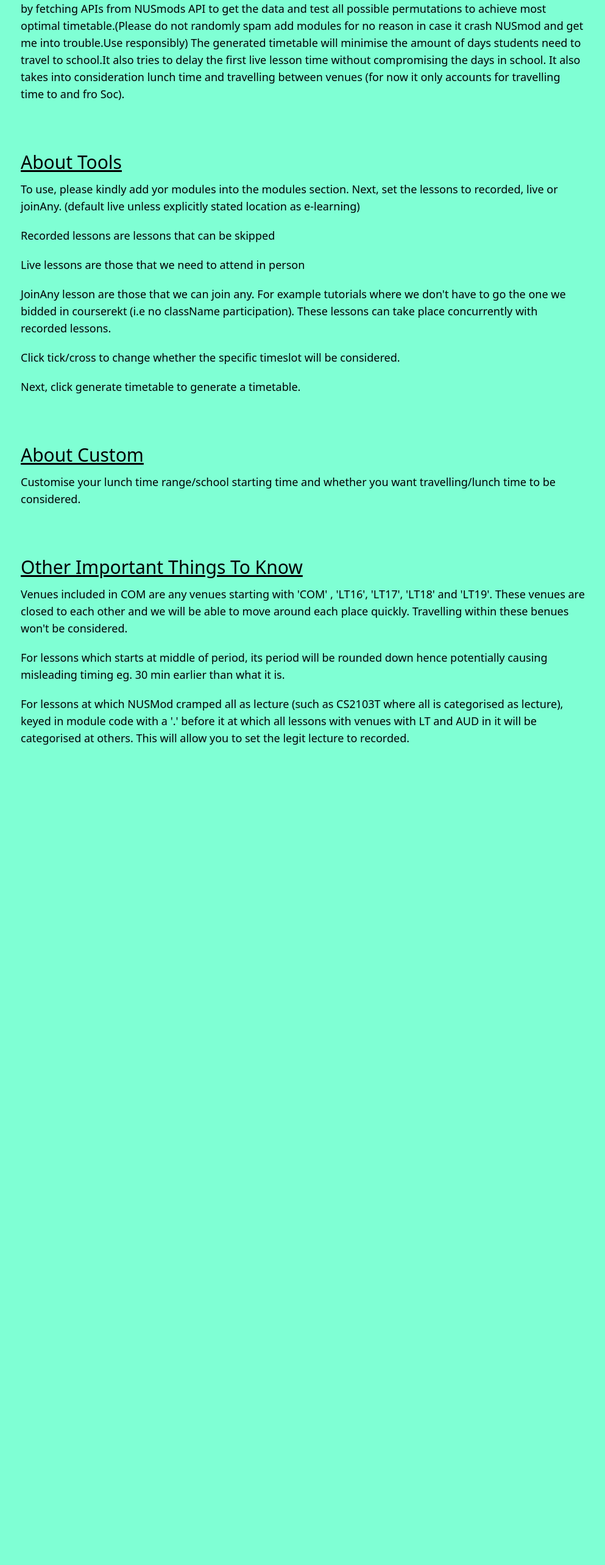
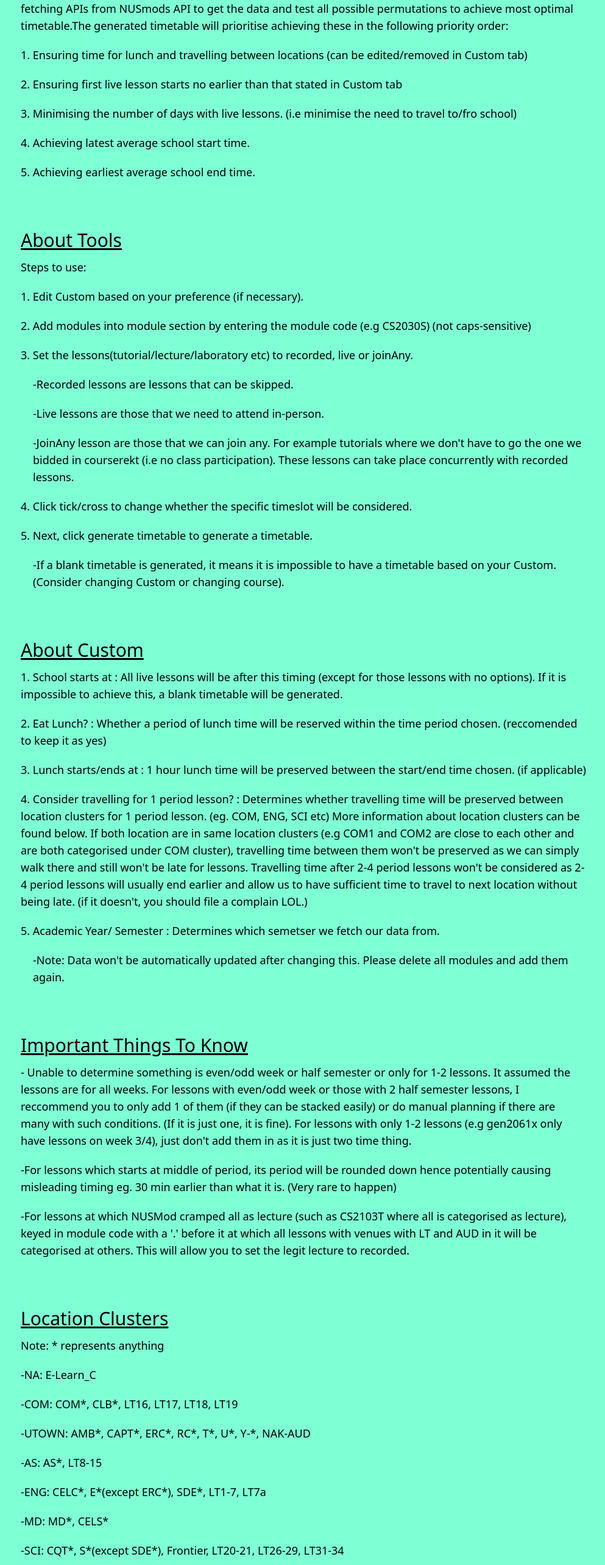
Before and after one commit to FooChao/TraveLessMugMore, a React (Vite) app: page / in a window 1280 px wide. Shown: the part 200-2766 px from the top of the page at 61% size, without its empty margins (142-1135 px from the left). Before the commit the page ends 1528 px from the top, so only its background shows below. Built offline with nearby package versions, Linux system fonts and the light colour scheme.

Commit message:
Fourtieth Commit : Updated Home/About and ReadMe (Likely last commit)

```diff
--- a/src/components/Home.jsx
+++ b/src/components/Home.jsx
@@ -8,49 +8,126 @@ const Home = () => {
             <h1 className="text-3xl underline pb-3">
                 About this Website
             </h1>
+            <p className="text-lg pb-5">
+                This website is made to generate reccomended timetable for NUS students who do not stay in campus by fetching APIs from NUSmods API to get the data and test all possible permutations to achieve most optimal timetable.The generated timetable will prioritise achieving these in the following priority order:
+            </p>
+            <p className="text-lg pb-5">
+                1. Ensuring time for lunch and travelling between locations (can be edited/removed in Custom tab)
+            </p>
+            <p className="text-lg pb-5">
+                2. Ensuring first live lesson starts no earlier than that stated in Custom tab
+            </p>
+            <p className="text-lg pb-5">
+                3. Minimising the number of days with live lessons. (i.e minimise the need to travel to/fro school)
+            </p>
+            <p className="text-lg pb-5">
+                4. Achieving latest average school start time.
+            </p>
             <p className="text-lg pb-20">
-                This website is made to generate reccomended timetable for NUS SOC students who do not stay in campus by fetching APIs from NUSmods API to get the data and test all possible permutations to achieve most optimal timetable.(Please do not randomly spam add modules for no reason in case it crash NUSmod and get me into trouble.Use responsibly) The generated timetable will minimise the amount of days students need to travel to school.It also tries to delay the first live lesson time without compromising the days in school. It also takes into consideration lunch time and travelling between venues (for now it only accounts for travelling time to and fro Soc).
+                5. Achieving earliest average school end time.
             </p>
+
 
             <h1 className="text-3xl underline pb-3">
                 About Tools
             </h1>
             <p className="text-lg pb-5">
-                To use, please kindly add yor modules into the modules section. Next, set the lessons to recorded, live or joinAny. (default live unless explicitly stated location as e-learning)
+                Steps to use:
             </p>
             <p className="text-lg pb-5">
-                Recorded lessons are lessons that can be skipped
+                1. Edit Custom based on your preference (if necessary).
             </p>
             <p className="text-lg pb-5">
-                Live lessons are those that we need to attend in person
+                2. Add modules into module section by entering the module code (e.g CS2030S) (not caps-sensitive)
             </p>
             <p className="text-lg pb-5">
-                JoinAny lesson are those that we can join any. For example tutorials where we don't have to go the one we bidded in courserekt (i.e no className participation). These lessons can take place concurrently with recorded lessons.
+                3. Set the lessons(tutorial/lecture/laboratory etc) to recorded, live or joinAny.
+            </p>
+            <p className="text-lg pb-5 pl-5">
+                -Recorded lessons are lessons that can be skipped.
+            </p>
+            <p className="text-lg pb-5 pl-5">
+                -Live lessons are those that we need to attend in-person.
+            </p>
+            <p className="text-lg pb-5 pl-5">
+                -JoinAny lesson are those that we can join any. For example tutorials where we don't have to go the one we bidded in courserekt (i.e no class participation). These lessons can take place concurrently with recorded lessons.
             </p>
             <p className="text-lg pb-5">
-                Click tick/cross to change whether the specific timeslot will be considered.
+                4. Click tick/cross to change whether the specific timeslot will be considered.
             </p>
-            <p className="text-lg pb-20">
-                Next, click generate timetable to generate a timetable.
+            <p className="text-lg pb-5">
+                5. Next, click generate timetable to generate a timetable.
+            </p>
+            <p className="text-lg pb-20 pl-5">
+                -If a blank timetable is generated, it means it is impossible to have a timetable based on your Custom. (Consider changing Custom or changing course).
             </p>
 
             <h1 className="text-3xl underline pb-3">
                 About Custom
             </h1>
-            <p className="text-lg pb-20">
-                Customise your lunch time range/school starting time and whether you want travelling/lunch time to be considered.
+            <p className="text-lg pb-5">
+                1. School starts at : All live lessons will be after this timing (except for those lessons with no options). If it is impossible to achieve this, a blank timetable will be generated.
+            </p>
+            <p className="text-lg pb-5">
+                2. Eat Lunch? : Whether a period of lunch time will be reserved within the time period chosen. (reccomended to keep it as yes)
+            </p>
+            <p className="text-lg pb-5">
+                3. Lunch starts/ends at : 1 hour lunch time will be preserved between the start/end time chosen. (if applicable)
+            </p>
+            <p className="text-lg pb-5">
+                4. Consider travelling for 1 period lesson? : Determines whether travelling time will be preserved between location clusters for 1 period lesson. (eg. COM, ENG, SCI etc) More information about location clusters can be found below. If both location are in same location clusters (e.g COM1 and COM2 are close to each other and are both categorised under COM cluster), travelling time between them won't be preserved as we can simply walk there and still won't be late for lessons. Travelling time after 2-4 period lessons won't be considered as 2-4 period lessons will usually end earlier and allow us to have sufficient time to travel to next location without being late. (if it doesn't, you should file a complain LOL.)
+            </p>
+            <p className="text-lg pb-5">
+                5. Academic Year/ Semester : Determines which semetser we fetch our data from.
+            </p>
+            <p className="text-lg pb-20 pl-5">
+                -Note: Data won't be automatically updated after changing this. Please delete all modules and add them again.
             </p>
             <h1 className="text-3xl underline pb-3">
-                Other Important Things To Know
+                Important Things To Know
             </h1>
             <p className="text-lg pb-5">
-                Venues included in COM are any venues starting with 'COM' , 'LT16', 'LT17', 'LT18' and 'LT19'. These venues are closed to each other and we will be able to move around each place quickly. Travelling within these benues won't be considered.
+                - Unable to determine something is even/odd week or half semester or only for 1-2 lessons. It assumed the lessons are for all weeks. For lessons with even/odd week or those with 2 half semester lessons, I reccommend you to only add 1 of them (if they can be stacked easily) or do manual planning if there are many with such conditions. (If it is just one, it is fine). For lessons with only 1-2 lessons (e.g gen2061x only have lessons on week 3/4), just don't add them in as it is just two time thing.
             </p>
             <p className="text-lg pb-5">
-                For lessons which starts at middle of period, its period will be rounded down hence potentially causing misleading timing eg. 30 min earlier than what it is.
+                -For lessons which starts at middle of period, its period will be rounded down hence potentially causing misleading timing eg. 30 min earlier than what it is. (Very rare to happen)
             </p>
             <p className="text-lg pb-20">
-                For lessons at which NUSMod cramped all as lecture (such as CS2103T where all is categorised as lecture), keyed in module code with a '.' before it at which all lessons with venues with LT and AUD in it will be categorised at others. This will allow you to set the legit lecture to recorded.
+                -For lessons at which NUSMod cramped all as lecture (such as CS2103T where all is categorised as lecture), keyed in module code with a '.' before it at which all lessons with venues with LT and AUD in it will be categorised at others. This will allow you to set the legit lecture to recorded.
+            </p>
+
+            <h1 className="text-3xl underline pb-3">
+                Location Clusters
+            </h1>
+            <p className="text-lg pb-5">
+                Note: * represents anything
+            </p>
+            <p className="text-lg pb-5">
+                -NA: E-Learn_C
+            </p>
+            <p className="text-lg pb-5">
+                -COM: COM*, CLB*, LT16, LT17, LT18, LT19
+            </p>
+            <p className="text-lg pb-5">
+                -UTOWN: AMB*, CAPT*, ERC*, RC*, T*, U*, Y-*, NAK-AUD
+            </p>
+            <p className="text-lg pb-5">
+                -AS: AS*, LT8-15
+            </p>
+            <p className="text-lg pb-5">
+                -ENG: CELC*, E*(except ERC*), SDE*, LT1-7, LT7a
+            </p>
+            <p className="text-lg pb-5">
+                -MD: MD*, CELS*
+            </p>
+            <p className="text-lg pb-5">
+                -SCI: CQT*, S*(except SDE*), Frontier, LT20-21, LT26-29, LT31-34
+            </p>
+            <p className="text-lg pb-5">
+                -LAW: LAW*
+            </p>
+            <p className="text-lg pb-20">
+                *** Any locations not listed here is not part of any clusters. If you spot any mistake regarding the location cluster a location should be in, please report it via my github (link found in credits). ***
             </p>
         </div>
     </div>
```
Also changed, not shown: 1 other file (tests, documents, lock files or other folders).
